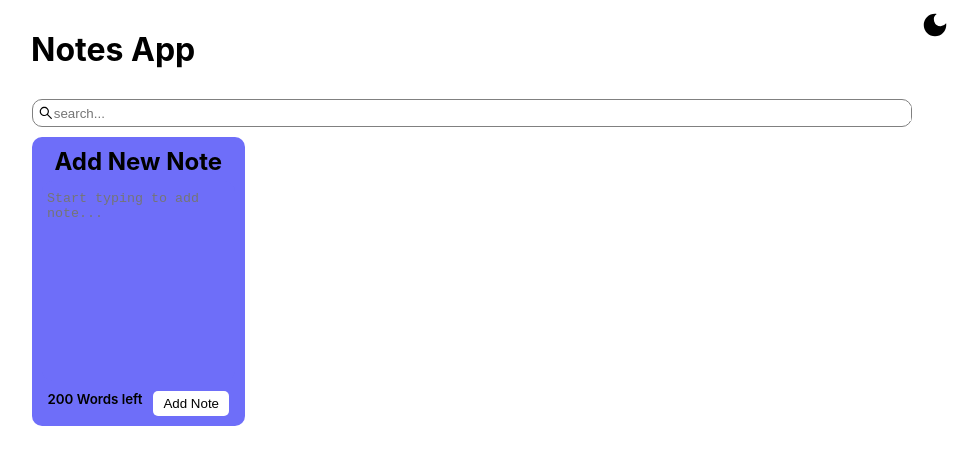
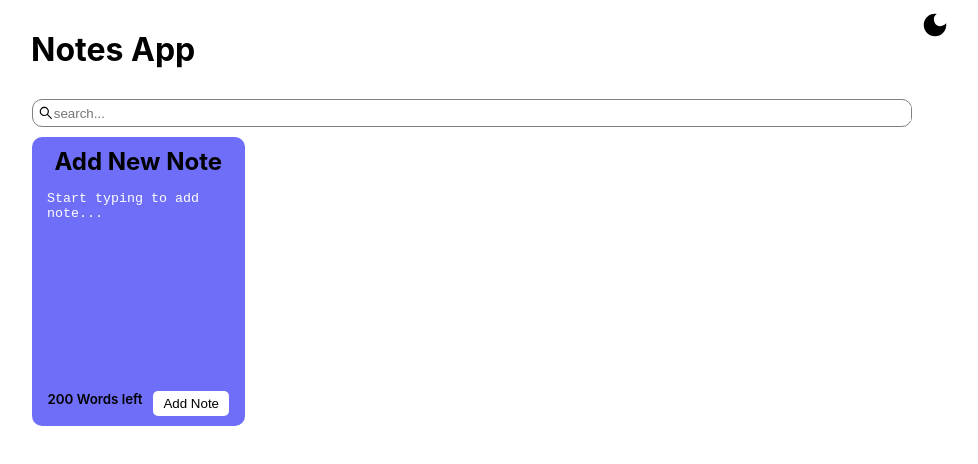
Before and after one commit to ObodoakorDavid/Notes-App, a React (Create React App) app: page / in a window 1280 px wide. Shown: the top 464 px of the page, without its empty margins (168-1146 px from the left). Built offline with nearby package versions, Linux system fonts and the light colour scheme.

Commit message:
saved the darkmode to localstorage upon refresh

```diff
--- a/src/App.js
+++ b/src/App.js
@@ -11,20 +11,41 @@ function App() {
   const [notes, setNotes] = useState([]);
   const [searchText, setSearchText] = useState("");
   const currentDate = new Date().toJSON().slice(0, 10);
+  const [darkMode, setDarkMode] = useState(true);
+
+  let darktheme = () => {
+    document.body.classList.toggle("darkmode");
+    if (document.body.classList.contains("darkmode")) {
+      setDarkMode(false);
+    } else {
+      setDarkMode(true);
+    }
+  };
 
   useEffect(() => {
     setTimeout(() => {
       localStorage.setItem("react-notes-app-data-dave", JSON.stringify(notes));
+      localStorage.setItem("store-dark-mode", darkMode);
     }, 2);
-  }, [notes]);
+  }, [notes, darkMode]);
 
   useEffect(() => {
     const savedNotes = JSON.parse(
       localStorage.getItem("react-notes-app-data-dave")
     );
+    const savedDarkMode = localStorage.getItem("store-dark-mode");
+    console.log(savedDarkMode);
 
     if (savedNotes) {
       setNotes(savedNotes);
+    }
+
+    if (savedDarkMode == "true") {
+      setDarkMode(true);
+      document.body.classList.remove("darkmode");
+    } else if (savedDarkMode == "false") {
+      setDarkMode(false);
+      document.body.classList.add("darkmode");
     }
   }, []);
 
@@ -53,11 +74,13 @@ function App() {
 
   return (
     <div className="App">
-      <Header />
+      <Header darktheme={darktheme} darkMode={darkMode} />
       <Search handleSearch={handleSearch} />
       <Notes
         notes={notes.filter((note) =>
-          note.noteText.toLowerCase().includes(searchText.trim())
+          note.noteText
+            .toLowerCase()
+            .includes(searchText.toLocaleLowerCase().trim())
         )}
         addNote={addNote}
         deleteNote={deleteNote}
--- a/src/Components/Header.js
+++ b/src/Components/Header.js
@@ -5,18 +5,7 @@ import { MdDarkMode } from "react-icons/md";
 import { MdLightMode } from "react-icons/md";
 import "./Style.css";
 
-const Header = () => {
-  const [darkMode, setDarkMode] = useState(true);
-
-  let darktheme = () => {
-    document.body.classList.toggle("darkmode");
-
-    if (document.body.classList.contains("darkmode")) {
-      setDarkMode(false);
-    } else {
-      setDarkMode(true);
-    }
-  };
+const Header = ({ darkMode, darktheme }) => {
   return (
     <div>
       {darkMode ? (
@@ -24,7 +13,6 @@ const Header = () => {
       ) : (
         <MdLightMode className="icon-toggle" onClick={darktheme} />
       )}
-
       <h1>Notes App</h1>
     </div>
   );
--- a/src/Components/Style.css
+++ b/src/Components/Style.css
@@ -33,6 +33,7 @@
 
 textarea {
   background-color: rgb(110, 110, 249);
+  color: black;
   width: 100%;
   min-height: 100px;
   max-height: 400px;
@@ -47,6 +48,10 @@ textarea {
 
 textarea:focus {
   outline: none;
+}
+
+textarea::placeholder {
+  color: white;
 }
 
 small {
@@ -119,4 +124,5 @@ small {
 .search input:focus {
   outline: none;
 }
+
 /* ================= Search Ends Here ===================== */
```
